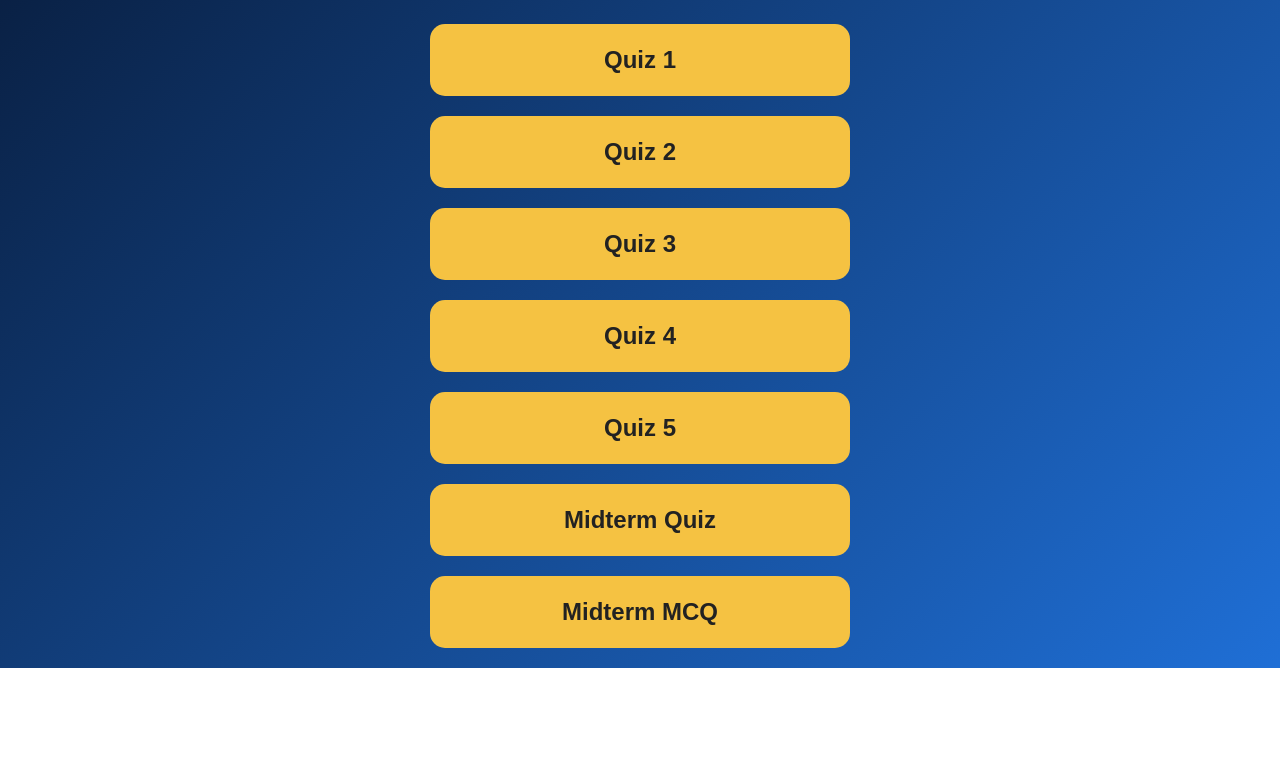
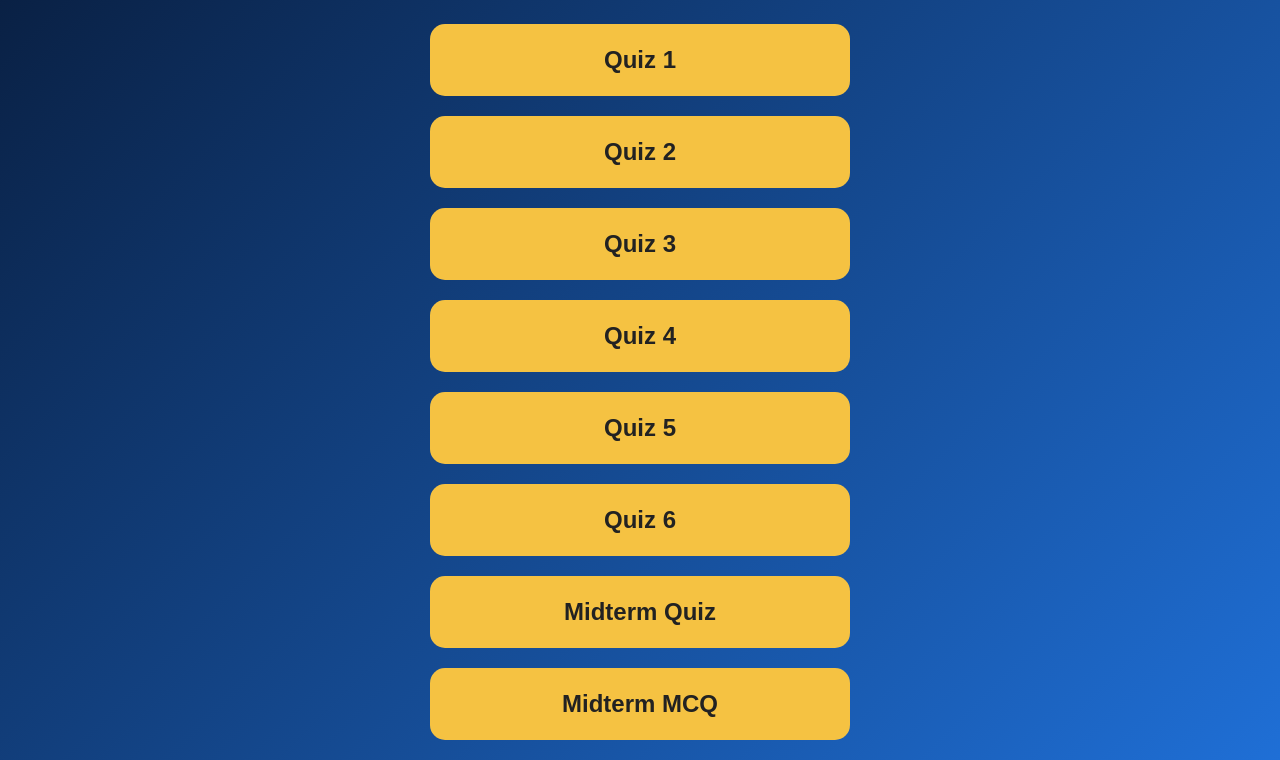
Before and after one commit to centerjust4u-creator/Anglo, a plain HTML site: page index.html in a window 1280 px wide. Shown: the part 145-905 px from the top of the page. Before the commit the page ends 813 px from the top, so only its background shows below. Drawn offline with Linux system fonts and the light colour scheme.

Commit message:
Add link to Quiz 6 in index.html

```diff
--- a/index.html
+++ b/index.html
@@ -62,6 +62,8 @@
     <a href="quiz-3/">Quiz 3</a>
     <a href="quiz-4/">Quiz 4</a>
     <a href="quiz-5/">Quiz 5</a>
+    <a href="quiz-6/">Quiz 6</a>
+
     <a href="midterm-quiz/">Midterm Quiz</a>
     <a href="mcq-quiz/">Midterm MCQ</a>
 
```
